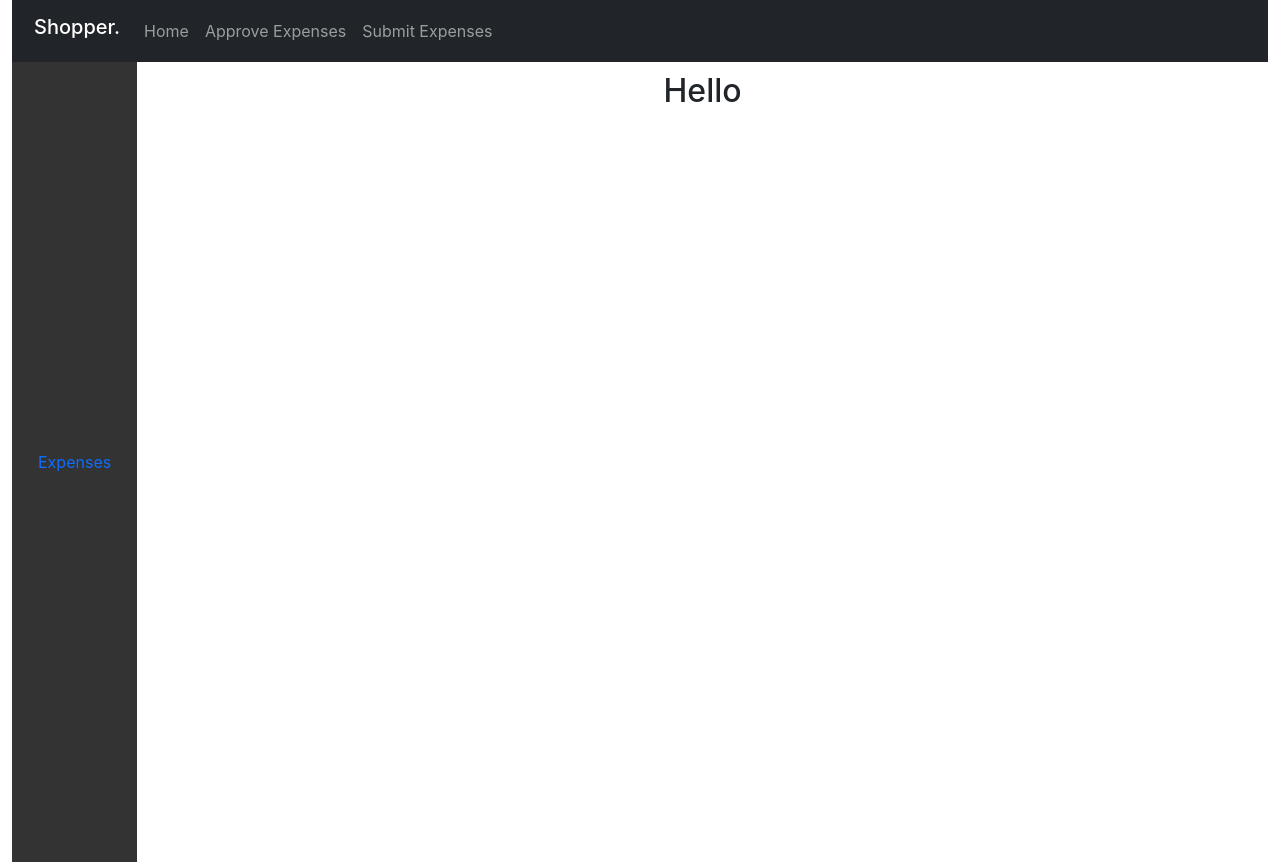
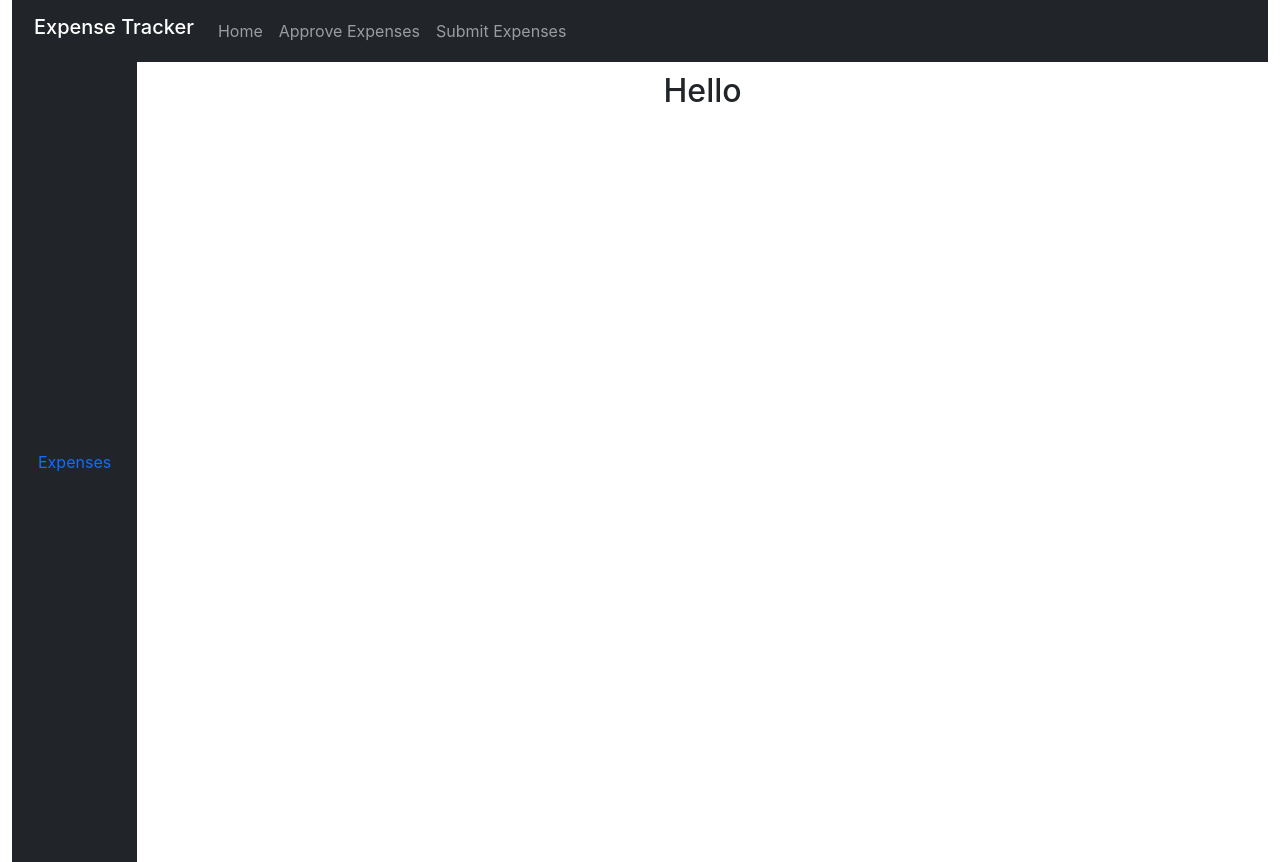
Before and after one commit to Praveenchandra1995/expensetracker, a React (Create React App) app in the folder expensetracker/: page / in a window 1280 px wide. Built offline with nearby package versions, Linux system fonts and the light colour scheme.

Commit message:
changes made

```diff
--- a/expensetracker/src/Components/Body.js
+++ b/expensetracker/src/Components/Body.js
@@ -1,7 +1,7 @@
 const Body = () => {
   return (
     <div className="container-fluid" id="menu-content">
-      <div className="navbar">
+      <div className="navbar bg-dark">
         <div className="nav">
           <li className="nav-item">
             <a className="nav-link" href=" ">
@@ -10,7 +10,7 @@ const Body = () => {
           </li>
         </div>
       </div>
-      <div className="content">
+      <div className="content" id="content">
         <h2>Hello</h2>
       </div>
     </div>
--- a/expensetracker/src/Components/Header.js
+++ b/expensetracker/src/Components/Header.js
@@ -10,7 +10,7 @@ const Header = () => {
           >
             <span class="navbar-toggler-icon"></span>
           </button>
-          <h2 class="navbar-brand">Shopper.</h2>
+          <h2 class="navbar-brand">Expense Tracker</h2>
           <div class="navbar-collapse collapse" id="navbars">
             <ul class="navbar-nav me-auto">
               <li class="nav-item">
```
